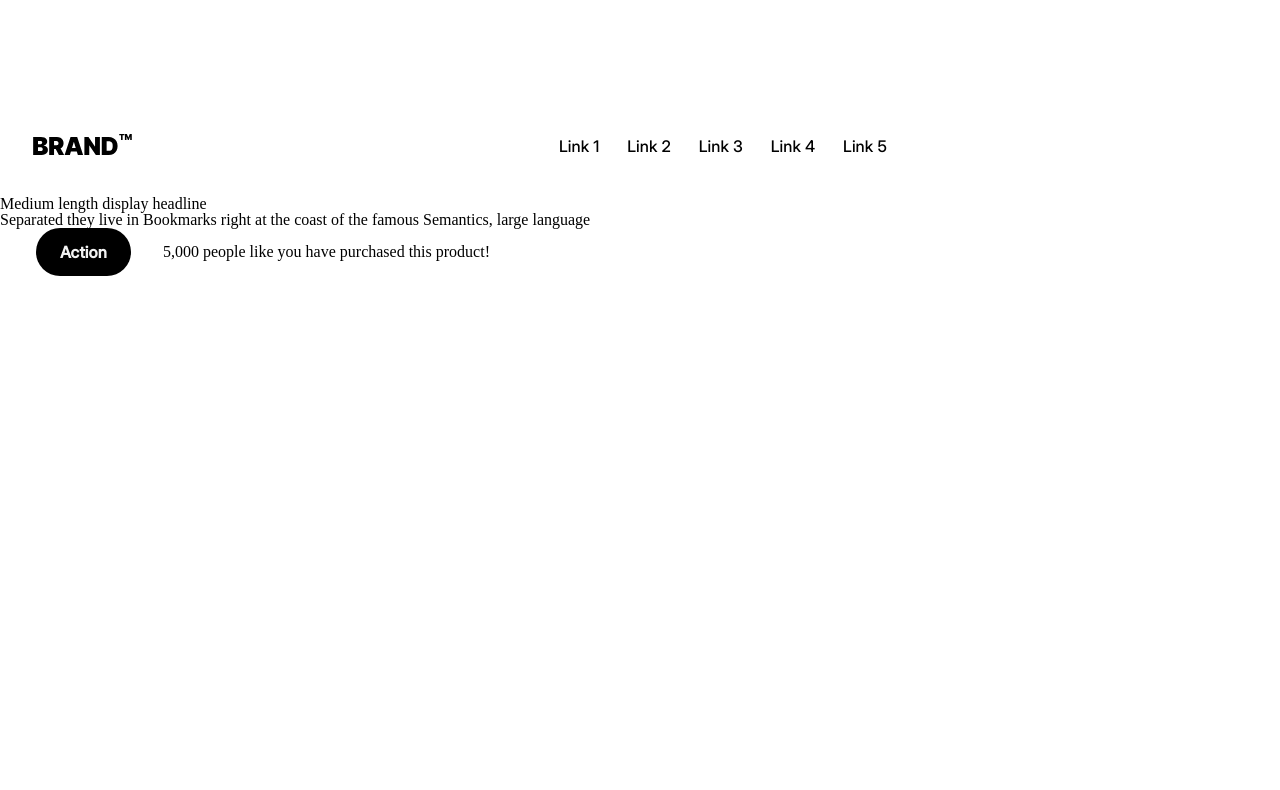
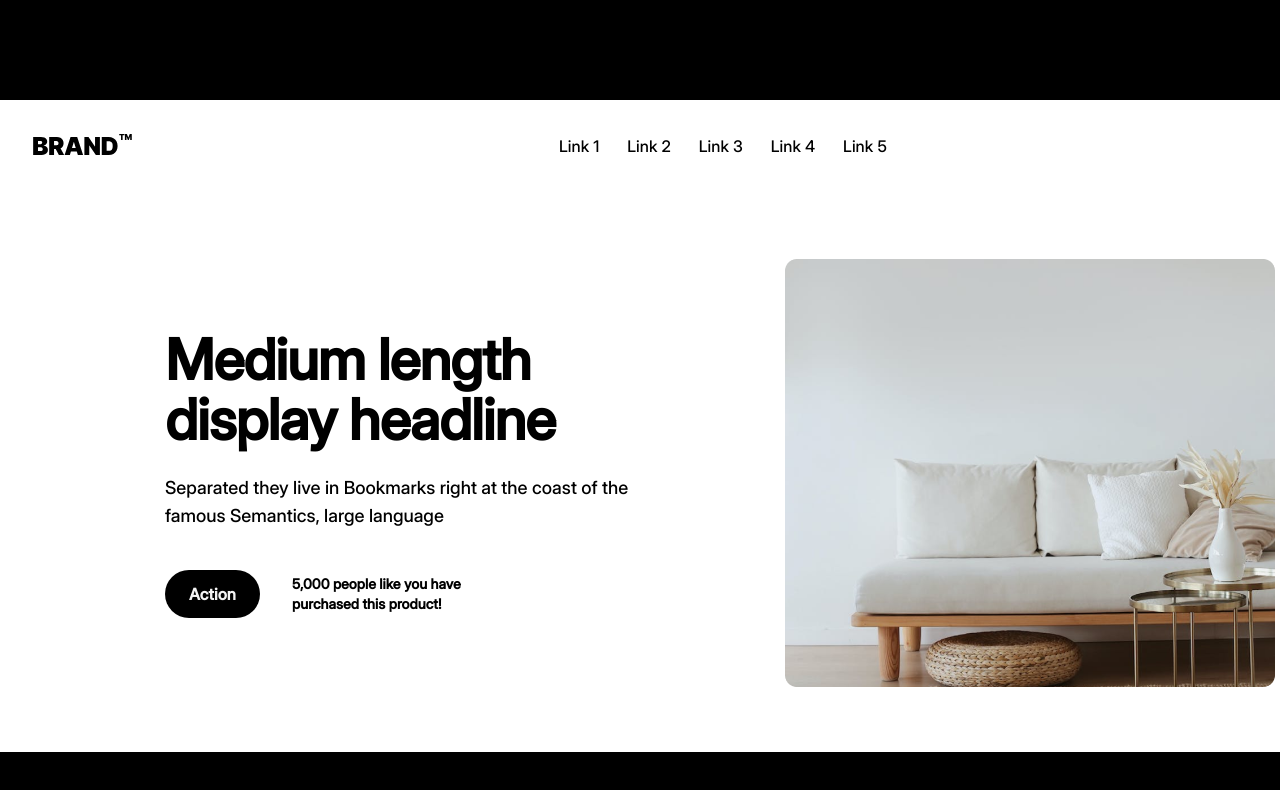
Before and after one commit to edittgogitidze/homework10, a plain HTML site: page index.html in a window 1280 px wide. Shown: the top 790 px of the page. Drawn offline with Linux system fonts and the light colour scheme.

Commit message:
add changes

```diff
--- a/css/main.css
+++ b/css/main.css
@@ -1,6 +1,6 @@
-/* body {
+body {
   background-color: black;
-} */
+}
 
 .header-class {
   width: 1440px;
@@ -54,14 +54,53 @@
   background-color: aqua;
 }
 .headline-class {
+  background-color: #fff;
   width: 1440px;
   height: 556px;
   margin: 0 auto;
+  display: flex;
+  justify-content: center;
+  align-items: center;
+  column-gap: 130px;
 }
 .action-class {
   width: 490px;
   height: 48px;
   display: flex;
-  justify-content: right;
+  justify-content: left;
   align-items: center;
 }
+.info-class {
+  width: 490px;
+  height: 288px;
+  /* display: flex;
+  flex-direction: column; */
+}
+.headline-class h1 {
+  color: #000000;
+  font-size: 56px;
+  font-weight: 900;
+  line-height: 60px;
+  letter-spacing: -1px;
+  margin-bottom: 24px;
+  font-family: "Inter 28pt";
+}
+.headline-class h4 {
+  color: #000000;
+  font-size: 18px;
+  font-weight: 400;
+  line-height: 28px;
+  letter-spacing: 0px;
+  font-family: "Inter 28pt";
+  margin-bottom: 40px;
+}
+.action-class h6 {
+  width: 236px;
+  height: 40px;
+  color: #000000;
+  font-size: 14px;
+  font-weight: 600;
+  line-height: 20px;
+  letter-spacing: 0px;
+  font-family: "Inter 28pt";
+}
--- a/index.html
+++ b/index.html
@@ -32,7 +32,7 @@
     <main>
       <section>
         <div class="headline-class">
-          <div>
+          <div class="info-class">
             <h1>Medium length display headline</h1>
             <h4>
               Separated they live in Bookmarks right at the coast of the famous
@@ -43,7 +43,9 @@
               <h6>5,000 people like you have purchased this product!</h6>
             </div>
           </div>
-          <div></div>
+          <div class="photo-class">
+            <img src="images/sofa.png" alt="sofa" />
+          </div>
         </div>
       </section>
     </main>
```
Also changed, not shown: images/sofa.png (added).
